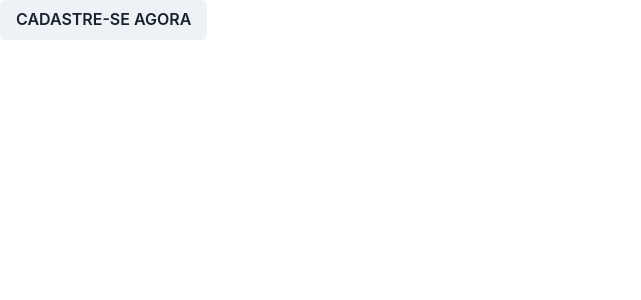
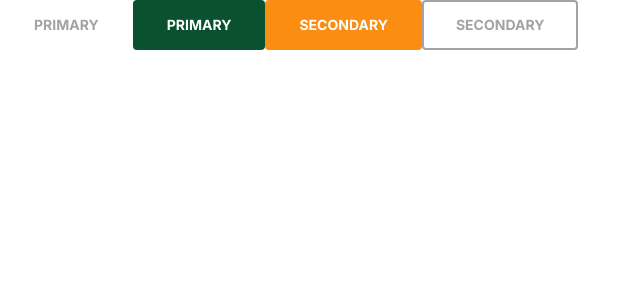
Before and after one commit to RaphaelFreire/buscar-rural-web-2021, a Next.js app: page / in a window 1280 px wide. Shown: the top 300 px of the page, without its empty margins (0-641 px from the left). Built offline with nearby package versions, Linux system fonts and the light colour scheme.

Commit message:
definindo estrutura componentes

```diff
--- a/components/Button/ButtonPrimary.tsx
+++ b/components/Button/ButtonPrimary.tsx
@@ -1,13 +1,19 @@
-import { Button, ButtonProps } from '@chakra-ui/react'
-import { ReactNode } from 'react'
+import { ReactNode, ButtonHTMLAttributes } from 'react'
+import style from './style.module.scss'
 
-interface ButtonPrimaryProps extends ButtonProps {
+interface ButtonProps extends ButtonHTMLAttributes<HTMLButtonElement> {
+  variant?: 'primary' | 'secondary' | 'outline'
   children: ReactNode
 }
 
-export const ButtonPrimary = function ButtonPrimary({
+export function Button({
   children,
+  variant,
   ...rest
-}: ButtonPrimaryProps): JSX.Element {
-  return <Button {...rest}>{children}</Button>
+}: ButtonProps): JSX.Element {
+  return (
+    <button {...rest} className={`${style.button} ${style[variant]}`}>
+      {children}
+    </button>
+  )
 }
--- /dev/null
+++ b/components/Button/style.module.scss
@@ -0,0 +1,61 @@
+@import "../../styles/variables.scss";
+
+.button {
+  font-family: Inter;
+  font-style: normal;
+  font-weight: bold;
+  font-size: 0.875rem;
+  line-height: 100%;
+
+  text-transform: uppercase;
+
+  padding: 1rem 2rem;
+  color: #fff;
+  border-radius: 4px;
+
+  color: $gray;
+  background-color: $white;
+
+  border: 2px solid transparent;
+
+  &:hover{
+    color: $black;
+    background-color: $gray_light;
+  }
+
+}
+
+.primary {
+  color: $white;
+  background-color: $green;
+  transition: background-color 0.3s ease-in;
+
+  &:hover{
+    color: $white;
+    background-color: $green_light;
+  }
+}
+
+.secondary {
+  color: $white;
+  background-color: $orange;
+  transition: background-color 0.3s ease-in;
+
+  &:hover{
+    color: $white;
+    background-color: $orange_light;
+  }
+}
+
+
+.outline {
+  color: $gray;
+  border-color: $gray;
+  transition: border-color 0.3s ease-in;
+
+  &:hover{
+    color: $gray_dark;
+    background-color: transparent;
+    border-color: $gray_dark;
+  }
+}
--- a/next.config.js
+++ b/next.config.js
@@ -1,3 +1,8 @@
+const path = require('path')
+
 module.exports = {
   reactStrictMode: true,
+  sassOptions: {
+    includePaths: [path.join(__dirname, 'styles')],
+  },
 }
--- a/pages/_app.tsx
+++ b/pages/_app.tsx
@@ -1,13 +1,7 @@
-import '../styles/globals.css'
+import '../styles/globals.scss'
 import type { AppProps } from 'next/app'
-import { ChakraProvider } from '@chakra-ui/react'
-import { theme } from '../styles/theme'
 
 function MyApp({ Component, pageProps }: AppProps): JSX.Element {
-  return (
-    <ChakraProvider theme={theme}>
-      <Component {...pageProps} />
-    </ChakraProvider>
-  )
+  return <Component {...pageProps} />
 }
 export default MyApp
--- /dev/null
+++ b/pages/_document.tsx
@@ -0,0 +1,43 @@
+import Document, {
+  Html,
+  Head,
+  Main,
+  NextScript,
+  DocumentContext,
+  DocumentInitialProps
+} from 'next/document'
+
+export default class MyDocument extends Document {
+  static async getInitialProps(
+    ctx: DocumentContext
+  ): Promise<DocumentInitialProps> {
+    const initialProps = await Document.getInitialProps(ctx)
+    return initialProps
+  }
+
+  render(): JSX.Element {
+    return (
+      <Html lang="pt-BR">
+        <Head>
+          <script
+            id="gtm-js"
+            async
+            src="https://www.googletagmanager.com/gtm.js?id=GTM-PN8GQK4"
+          />
+          <link
+            href="https://fonts.googleapis.com/css2?family=Inter:wght@300;400;700&display=swap"
+            rel="stylesheet"
+          />
+          <link
+            href="https://fonts.googleapis.com/css2?family=Sora:wght@400;700&display=swap"
+            rel="stylesheet"
+          />
+        </Head>
+        <body>
+          <Main />
+          <NextScript />
+        </body>
+      </Html>
+    )
+  }
+}
--- a/pages/index.tsx
+++ b/pages/index.tsx
@@ -1,14 +1,12 @@
-import { Box } from '@chakra-ui/react'
-import { ButtonPrimary } from '../components/Button/ButtonPrimary'
-
-import styles from '../styles/components/ButtonPrimary.module.css'
+import { Button } from '../components/Button/ButtonPrimary'
 
 export default function Home(): JSX.Element {
   return (
-    <Box>
-      <ButtonPrimary className={styles.buttonPrimary}>
-        Cadastre-se agora
-      </ButtonPrimary>
-    </Box>
+    <>
+      <Button>Primary</Button>
+      <Button variant="primary">Primary</Button>
+      <Button variant="secondary">Secondary</Button>
+      <Button variant="outline">Secondary</Button>
+    </>
   )
 }
--- a/styles/components/ButtonPrimary.module.css
+++ /dev/null
@@ -1,3 +0,0 @@
-.buttonPrimary {
-  text-transform: uppercase;
-}
--- a/styles/globals.css
+++ /dev/null
@@ -1,16 +0,0 @@
-html,
-body {
-  padding: 0;
-  margin: 0;
-  font-family: -apple-system, BlinkMacSystemFont, Segoe UI, Roboto, Oxygen,
-    Ubuntu, Cantarell, Fira Sans, Droid Sans, Helvetica Neue, sans-serif;
-}
-
-a {
-  color: inherit;
-  text-decoration: none;
-}
-
-* {
-  box-sizing: border-box;
-}
--- /dev/null
+++ b/styles/globals.scss
@@ -0,0 +1,74 @@
+/* http://meyerweb.com/eric/tools/css/reset/
+   v2.0 | 20110126
+   License: none (public domain)
+*/
+
+html, body, div, span, applet, object, iframe,
+h1, h2, h3, h4, h5, h6, p, blockquote, pre,
+a, abbr, acronym, address, big, cite, code,
+del, dfn, em, img, ins, kbd, q, s, samp,
+small, strike, strong, sub, sup, tt, var,
+b, u, i, center,
+dl, dt, dd, ol, ul, li,
+fieldset, form, label, legend,
+table, caption, tbody, tfoot, thead, tr, th, td,
+article, aside, canvas, details, embed,
+figure, figcaption, footer, header, hgroup,
+menu, nav, output, ruby, section, summary,
+time, mark, audio, video {
+	margin: 0;
+	padding: 0;
+	border: 0;
+	font-size: 100%;
+	font: inherit;
+	vertical-align: baseline;
+}
+/* HTML5 display-role reset for older browsers */
+article, aside, details, figcaption, figure,
+footer, header, hgroup, menu, nav, section {
+	display: block;
+}
+body {
+	line-height: 1;
+}
+ol, ul {
+	list-style: none;
+}
+blockquote, q {
+	quotes: none;
+}
+blockquote:before, blockquote:after,
+q:before, q:after {
+	content: '';
+	content: none;
+}
+table {
+	border-collapse: collapse;
+	border-spacing: 0;
+}
+button{
+  appearance: none;
+  border: none;
+  cursor: pointer;
+}
+
+html,
+body {
+  padding: 0;
+  margin: 0;
+  font-family: Inter, sans-serif;
+}
+
+a {
+  color: inherit;
+  text-decoration: none;
+}
+
+* {
+  box-sizing: border-box;
+}
+
+
+
+
+$main-color: blue !global;
--- a/styles/theme.ts
+++ /dev/null
@@ -1,15 +0,0 @@
-import { extendTheme } from '@chakra-ui/react'
-const colors = {
-  brand: {
-    green: '#0A522F',
-    greenLight: '#276F4C',
-    white: '#FFFFFF',
-    brown: '#5D360C',
-    greenAccent: '#018A06',
-    black: '#333333',
-    gray: '#A3A3A3',
-    yellow: '#FFE37E',
-    grayLight: '#F6F6F6'
-  }
-}
-export const theme = extendTheme({ colors })
--- /dev/null
+++ b/styles/variables.scss
@@ -0,0 +1,16 @@
+//*********************//
+//**** Components ****//
+//*******************//
+
+$green:                      #0A522F !default;
+$green_light:                #276F4C !default;
+$white:                      #FFFFFF !default;
+$brown:                      #5D360C !default;
+$green_accent:               #018A06 !default;
+$black:                      #333333 !default;
+$gray:                       #A3A3A3 !default;
+$gray_light:                 #F6F6F6 !default;
+$gray_dark:                  #4D5662 !default;
+$yellow:                     #FFE37E !default;
+$orange:                     #FB8D13 !default;
+$orange_light:               #FFAE00 !default;
```
Also changed, not shown: package.json (+2 -5 lines), 1 other file (tests, documents, lock files or other folders).
